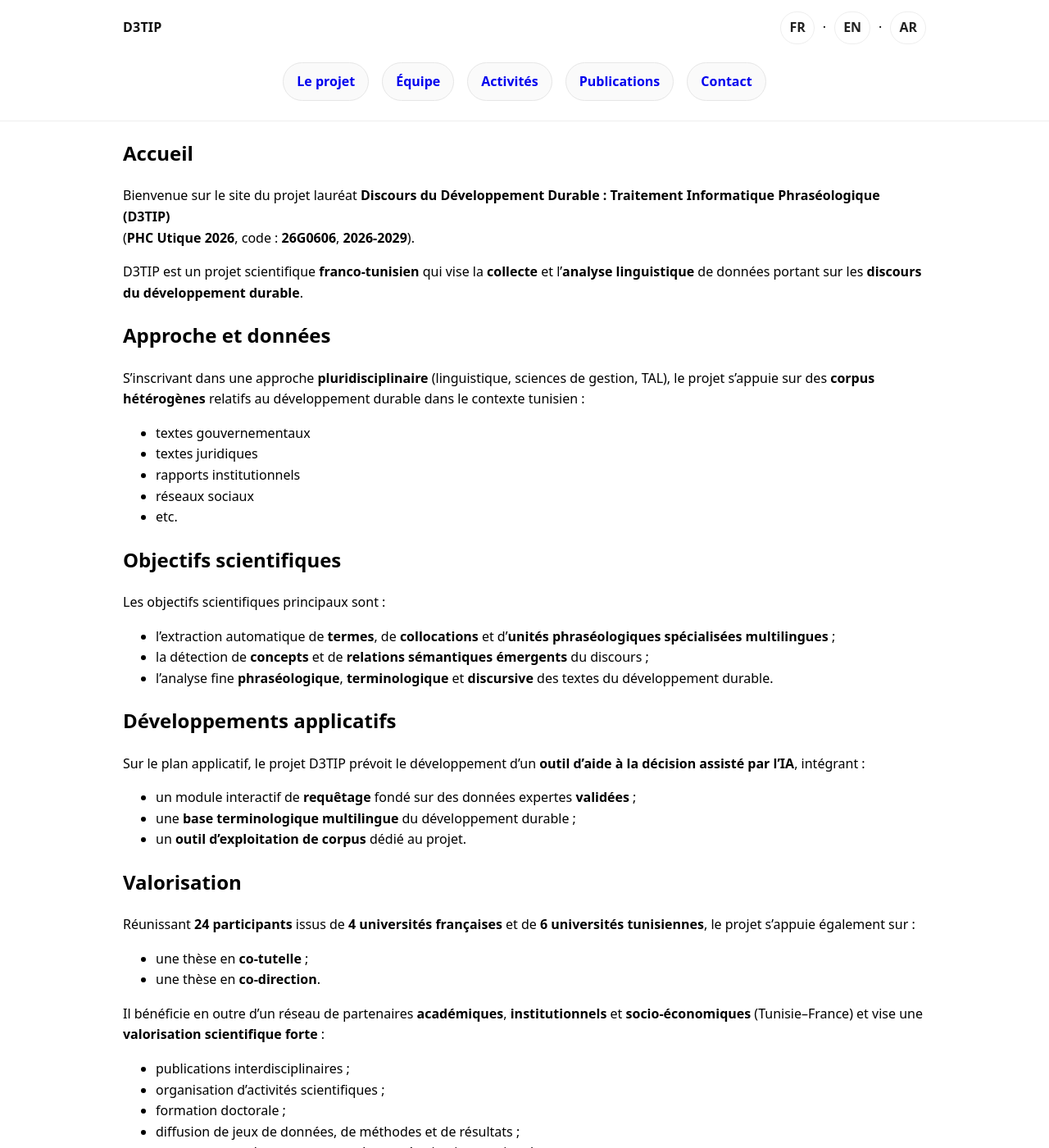
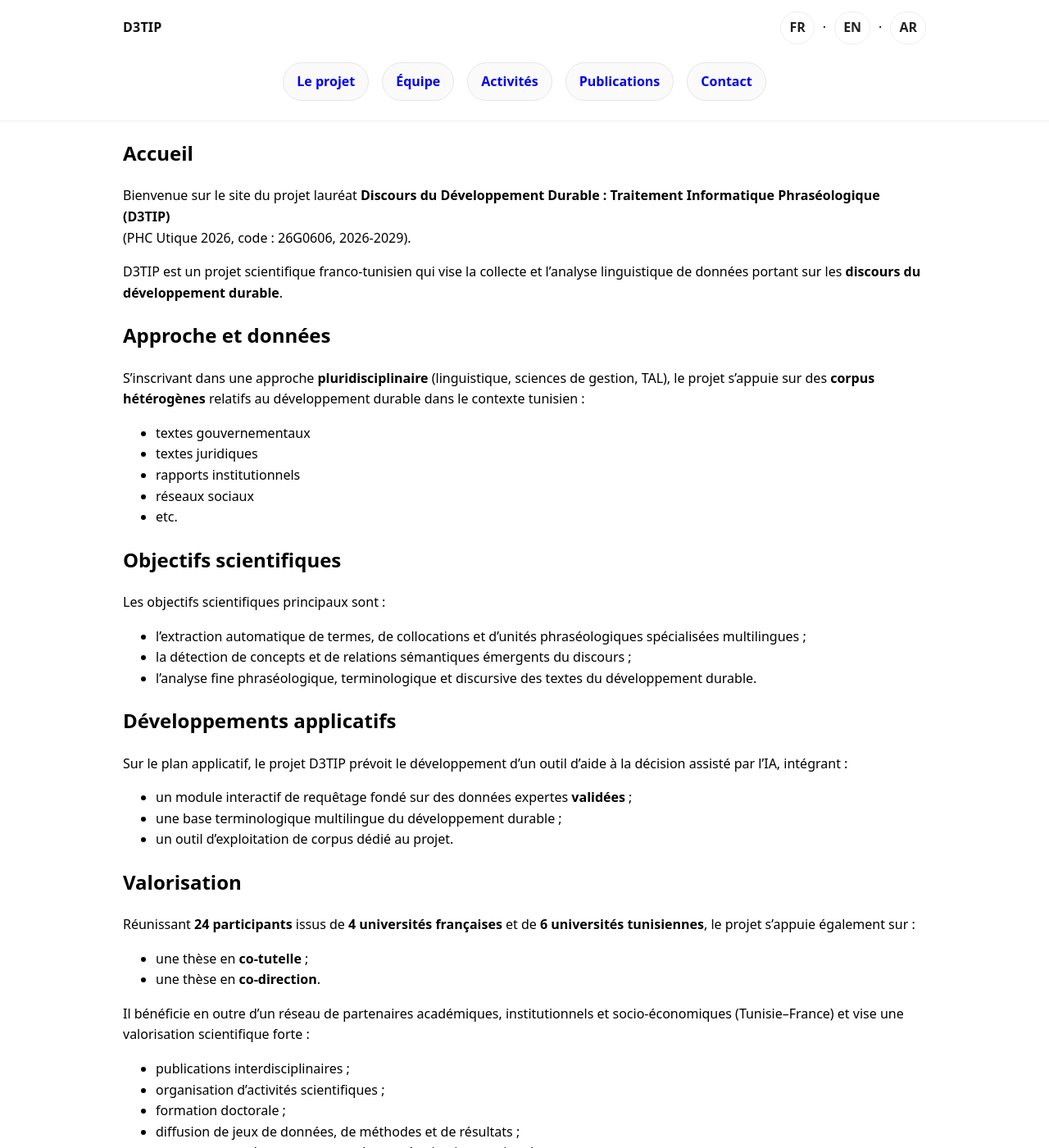
Before and after one commit to d3tip-phc-utique/d3tip-phc-utique.github.io, a Jekyll site: the page built from fr/index.md, in a window 1280 px wide and 1400 px high. Shown: the whole window at 82% size. Built offline with Jekyll 4.4.1, drawn with Linux system fonts in a browser that asks for light colours.

```diff
--- a/fr/index.md
+++ b/fr/index.md
@@ -6,9 +6,9 @@ permalink: /fr/
 
 
 Bienvenue sur le site du projet lauréat **Discours du Développement Durable : Traitement Informatique Phraséologique (D3TIP)**
-(**PHC Utique 2026**, code : **26G0606**, **2026-2029**).
+(PHC Utique 2026, code : 26G0606, 2026-2029).
 
-D3TIP est un projet scientifique **franco-tunisien** qui vise la **collecte** et l’**analyse linguistique** de données portant sur les **discours du développement durable**.
+D3TIP est un projet scientifique franco-tunisien qui vise la collecte et l’analyse linguistique de données portant sur les **discours du développement durable**.
 
 ## Approche et données
 S’inscrivant dans une approche **pluridisciplinaire** (linguistique, sciences de gestion, TAL), le projet s’appuie sur des **corpus hétérogènes** relatifs au développement durable dans le contexte tunisien :
@@ -22,16 +22,16 @@ S’inscrivant dans une approche **pluridisciplinaire** (linguistique, sciences
 ## Objectifs scientifiques
 Les objectifs scientifiques principaux sont :
 
-- l’extraction automatique de **termes**, de **collocations** et d’**unités phraséologiques spécialisées multilingues** ;
-- la détection de **concepts** et de **relations sémantiques émergents** du discours ;
-- l’analyse fine **phraséologique**, **terminologique** et **discursive** des textes du développement durable.
+- l’extraction automatique de termes, de collocations et d’unités phraséologiques spécialisées multilingues ;
+- la détection de concepts et de relations sémantiques émergents du discours ;
+- l’analyse fine phraséologique, terminologique et discursive des textes du développement durable.
 
 ## Développements applicatifs
-Sur le plan applicatif, le projet D3TIP prévoit le développement d’un **outil d’aide à la décision assisté par l’IA**, intégrant :
+Sur le plan applicatif, le projet D3TIP prévoit le développement d’un outil d’aide à la décision assisté par l’IA, intégrant :
 
-- un module interactif de **requêtage** fondé sur des données expertes **validées** ;
-- une **base terminologique multilingue** du développement durable ;
-- un **outil d’exploitation de corpus** dédié au projet.
+- un module interactif de requêtage fondé sur des données expertes **validées** ;
+- une base terminologique multilingue du développement durable ;
+- un outil d’exploitation de corpus dédié au projet.
 
 ## Valorisation
 Réunissant **24 participants** issus de **4 universités françaises** et de **6 universités tunisiennes**, le projet s’appuie également sur :
@@ -39,7 +39,7 @@ Réunissant **24 participants** issus de **4 universités françaises** et de **
 - une thèse en **co-tutelle** ;
 - une thèse en **co-direction**.
 
-Il bénéficie en outre d’un réseau de partenaires **académiques**, **institutionnels** et **socio-économiques** (Tunisie–France) et vise une **valorisation scientifique forte** :
+Il bénéficie en outre d’un réseau de partenaires académiques, institutionnels et socio-économiques (Tunisie–France) et vise une valorisation scientifique forte :
 
 - publications interdisciplinaires ;
 - organisation d’activités scientifiques ;
```
